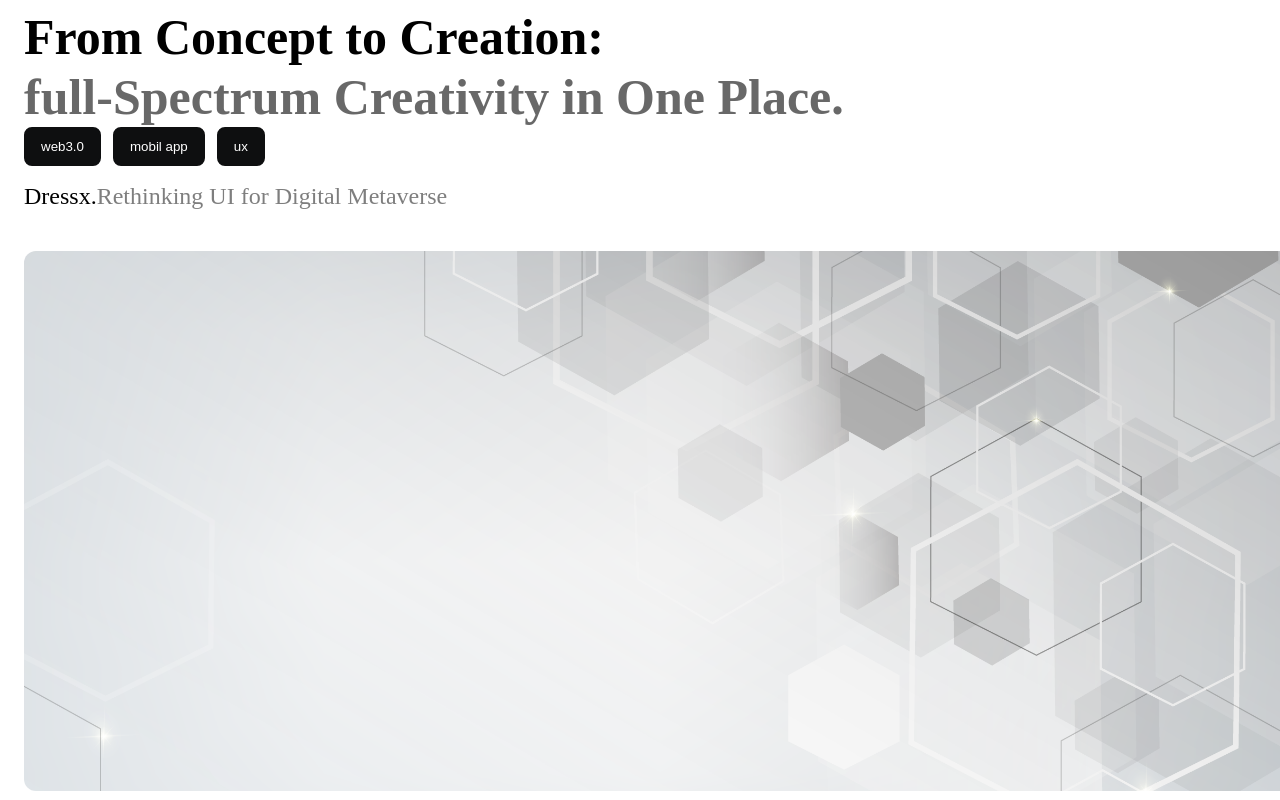
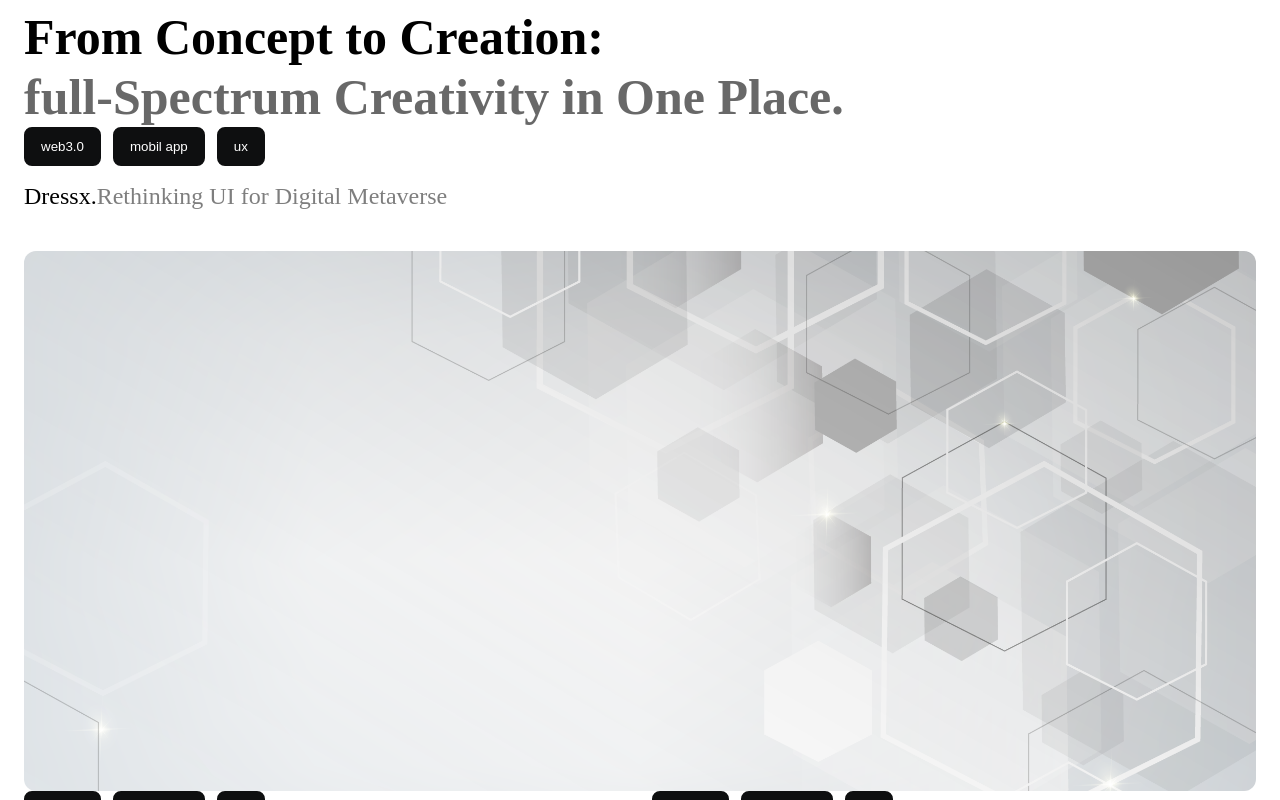
Before and after one commit to NikolayTok/SAVEMYDSGN, a Next.js app: page / in a window 1280 px wide. Shown: the part 2580-3380 px from the top of the page. Built offline with nearby package versions, Linux system fonts and the light colour scheme.

Commit message:
Fixed grid issue

```diff
--- a/src/components/Creation.tsx
+++ b/src/components/Creation.tsx
@@ -1,5 +1,4 @@
 import CreationItem from "./CreationItem";
-
 import "../styles/creation.scss";
 
 const Creation = () => {
@@ -31,6 +30,7 @@ const Creation = () => {
             discr: 'Rethinking UI for Digital Metaverse'
         }
     ]
+
     return (
         <section className="creation">
             <div className="container">
--- a/src/components/CreationItem.tsx
+++ b/src/components/CreationItem.tsx
@@ -1,4 +1,5 @@
 import AppButton from "./AppButton";
+import Image from "next/image";
 
 import "../styles/creationItem.scss";
 
@@ -26,7 +27,13 @@ const CreationItem: React.FC<{ items: CreationItemprops[] }> = ({ items }) => {
                         </span>
                     </p>
                     <div className="gallery-item__img-box">
-                        <img src={item.image} alt={item.progect} />
+                        {/* <img src={item.image} alt={item.progect} /> dont use this img use Image instead */}
+                        <Image
+                            width={628}
+                            height={628}
+                            src={item.image}
+                            alt={item.progect}
+                        />
                     </div>
                 </div>
             ))}
--- a/src/styles/creationItem.scss
+++ b/src/styles/creationItem.scss
@@ -1,14 +1,16 @@
 .gallery-items {
     display: grid;
     grid-template-columns: repeat(2, 1fr);
-    grid-auto-rows: 1fr;
-    gap: 24px;
+    column-gap: 24px;
 
-    &> :first-child {
-        grid-column: 1/3;
-    }
+    .gallery-item {
+        &:first-child {
+            grid-column: 1/3;
+        }
 
-    & .gallery-item {
+        img {
+            width: 100%;
+        }
 
         &__btn-box {
             margin-bottom: 16px;
@@ -27,7 +29,7 @@
             line-height: 1.2;
             letter-spacing: -2%;
 
-            & span {
+            span {
                 opacity: 50%;
             }
         }
@@ -38,11 +40,11 @@
             max-width: 100%;
             overflow: hidden;
 
-            & img {
+            img {
                 display: block;
                 object-fit: cover;
                 height: 540px;
-                width: 1272px;
+                //width: 1272px; why fixed width?
             }
         }
     }
```
